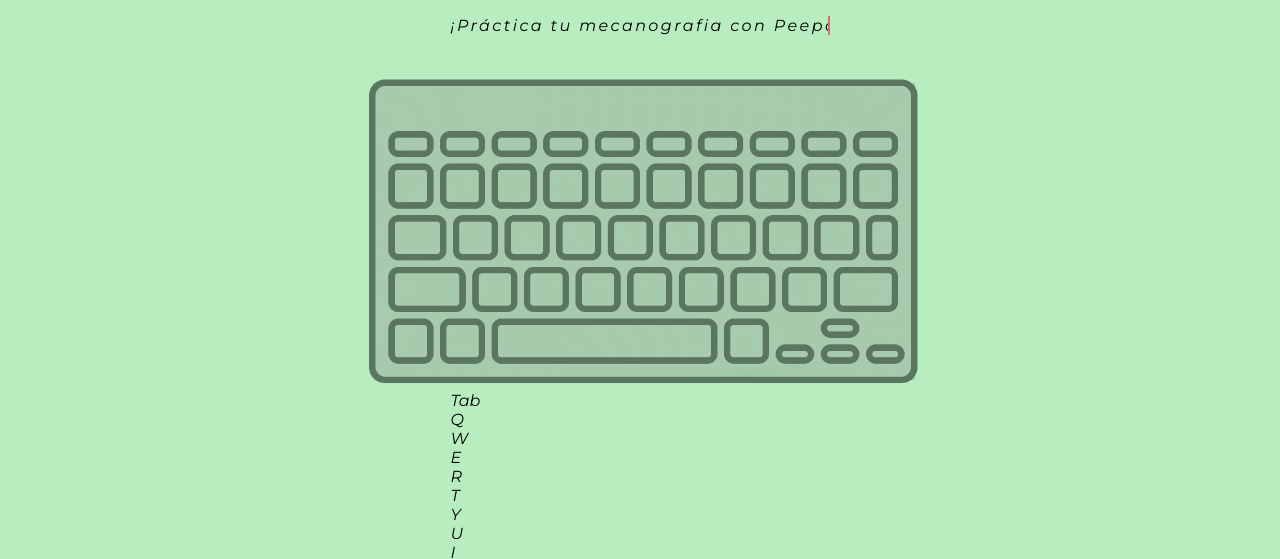
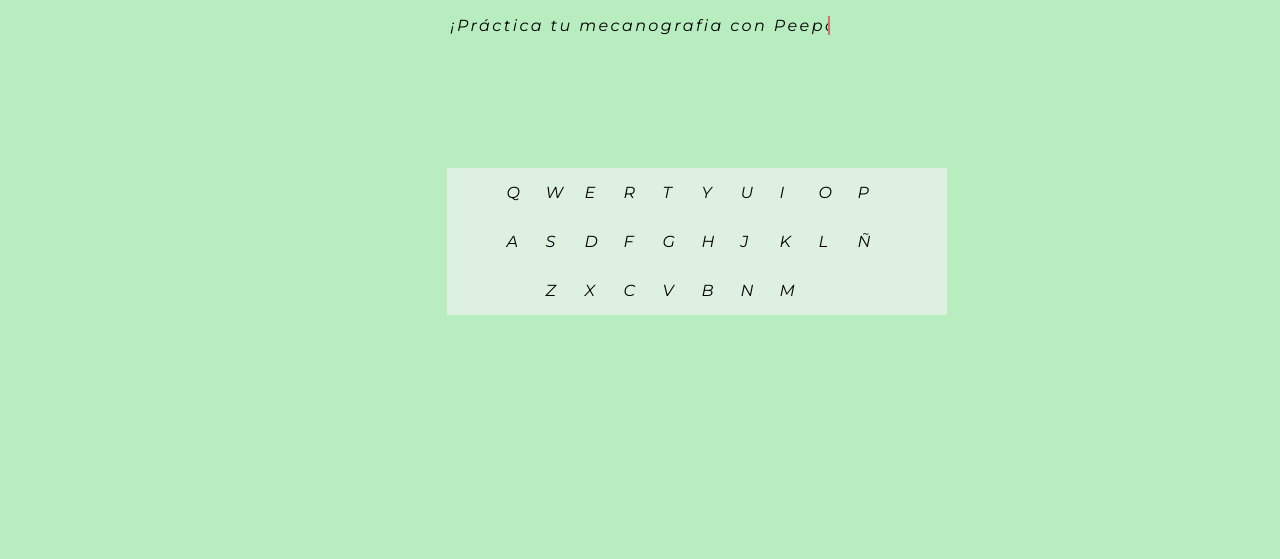
Before and after one commit to ansasa2122daw2/PROYECTOFINAL, a website: page index.html in a window 1280 px wide. Shown: the part 234-793 px from the top of the page. Drawn offline with Linux system fonts and the light colour scheme.

Commit message:
Commit nada :(

```diff
--- a/css.css
+++ b/css.css
@@ -135,7 +135,7 @@ body {
 	margin: 0 auto;
 	letter-spacing: 0.15em;
 	animation: typing 3.5s steps(71, end), blink-caret 0.75s step-end infinite;
-	margin-bottom: -20%;
+	margin-bottom: 35%;
 }
 
 @keyframes typing {
@@ -236,12 +236,21 @@ body {
 	font-family: FUENTE2;
 }
 
-.teclado {
-	width: 15%;
-	height: 15%;
+.teclitas {
+	display: flex;
+	flex-direction: row;
+	margin-left: -3px;
+	width: 480px;
+	background-color: rgba(239, 244, 239, 0.707);
+	padding: 10px;
 }
 
-.teclitas {
+.uno {
+	margin-left: 5px;
+	padding: 5px;
+	width: 10px;
+	height: 5px;
+	border: 1px grey;
 }
 
 .uno {
@@ -355,4 +364,8 @@ select:focus {
 	margin-top: 20px;
 }
 
+.red {
+	color: #f00;
+}
+
 /* MULTIJUGADOR */
--- a/index.html
+++ b/index.html
@@ -5,7 +5,6 @@
 		<meta http-equiv="X-UA-Compatible" content="IE=edge" />
 		<meta name="viewport" content="width=device-width, initial-scale=1.0" />
 		<link href="./css.css" rel="stylesheet" />
-
 		<title>Peepotype</title>
 	</head>
 	<body>
@@ -20,60 +19,46 @@
 		<div class="principal">
 			<div class="inicioT">PEEPOTYPE</div>
 			<div class="texto">¡Práctica tu mecanografia con Peepotype!</div>
-			<img src="./assets/Teclado.png" />
 			<div class="teclado">
+				<!-- HACER ESTO: -->
 				<div class="teclitas">
-					<div class="uno">Tab</div>
-					<div class="uno">Q</div>
-					<div class="uno">W</div>
-					<div class="uno">E</div>
-					<div class="uno">R</div>
-					<div class="uno">T</div>
-					<div class="uno">Y</div>
-					<div class="uno">U</div>
-					<div class="uno">I</div>
-					<div class="uno">O</div>
-					<div class="uno">P</div>
-					<div class="uno">Back Space</div>
+					<div class="uno" id=""></div>
+					<div class="uno" id="q">Q</div>
+					<div class="uno" id="w">W</div>
+					<div class="uno" id="w">E</div>
+					<div class="uno" id="r">R</div>
+					<div class="uno" id="t">T</div>
+					<div class="uno" id="y">Y</div>
+					<div class="uno" id="u">U</div>
+					<div class="uno" id="i">I</div>
+					<div class="uno" id="o">O</div>
+					<div class="uno" id="p">P</div>
+					<div class="uno" id=""></div>
 				</div>
 				<div class="teclitas">
 					<div class="uno"></div>
-					<div class="uno">A</div>
-					<div class="uno">S</div>
-					<div class="uno">D</div>
-					<div class="uno">F</div>
-					<div class="uno">G</div>
-					<div class="uno">H</div>
-					<div class="uno">J</div>
-					<div class="uno">K</div>
-					<div class="uno">L</div>
-					<div class="uno">Ñ</div>
-					<div class="uno"></div>
-				</div>
-				<div class="teclitas">
-					<div class="uno"></div>
-					<div class="uno">Z</div>
-					<div class="uno">X</div>
-					<div class="uno">C</div>
-					<div class="uno">V</div>
-					<div class="uno">B</div>
-					<div class="uno">N</div>
-					<div class="uno">M</div>
-					<div class="uno"></div>
-					<div class="uno"></div>
-					<div class="uno"></div>
+					<div class="uno" id="a">A</div>
+					<div class="uno" id="s">S</div>
+					<div class="uno" id="d">D</div>
+					<div class="uno" id="f">F</div>
+					<div class="uno" id="g">G</div>
+					<div class="uno" id="h">H</div>
+					<div class="uno" id="j">J</div>
+					<div class="uno" id="k">K</div>
+					<div class="uno" id="l">L</div>
+					<div class="uno" id="ñ">Ñ</div>
 					<div class="uno"></div>
 				</div>
 				<div class="teclitas">
 					<div class="uno"></div>
 					<div class="uno"></div>
-					<div class="uno"></div>
-					<div class="uno"></div>
-					<div class="uno"></div>
-					<div class="uno"></div>
-					<div class="uno"></div>
-					<div class="uno"></div>
-					<div class="uno"></div>
+					<div class="uno" id="z">Z</div>
+					<div class="uno" id="x">X</div>
+					<div class="uno" id="c">C</div>
+					<div class="uno" id="v">V</div>
+					<div class="uno" id="b">B</div>
+					<div class="uno" id="n">N</div>
+					<div class="uno" id="m">M</div>
 					<div class="uno"></div>
 					<div class="uno"></div>
 					<div class="uno"></div>
@@ -94,7 +79,7 @@
 		</div>
 		<div class="info">
 			<div id="dudas" class="infodentro">
-				<p>CÓMO FUNCIONA?</p>
+				<p>¿CÓMO FUNCIONA?</p>
 				<div class="expliacion">
 					Prueba los distintos modos de mecanografia que PeepoType implementa,<br />
 					cada dia verás como mejoras tu puntuaje y porcentaje. Una vez que te canses del<br />
@@ -104,4 +89,5 @@
 			</div>
 		</div>
 	</body>
+	<script type="text/javascript" src="index.js"></script>
 </html>
--- a/index.js
+++ b/index.js
@@ -1 +1,13 @@
-/* WEBSOCKETS */
+let que = document.getElementById("q");
+
+document.addEventListener("keydown", (event) => {
+	const keyName = event.key;
+	console.log(que.id);
+	console.log("keydown event\n\n" + "key: " + keyName);
+
+	if (keyName === que.id) {
+		que.classList.add("incorrect");
+	} else {
+		que.classList.remove("incorrect");
+	}
+});
```
Also changed, not shown: script.js (+35 -4 lines), server.js (+18 -38 lines), solojugador.html (+4 -11 lines), websockets.html (+4 -0 lines).
